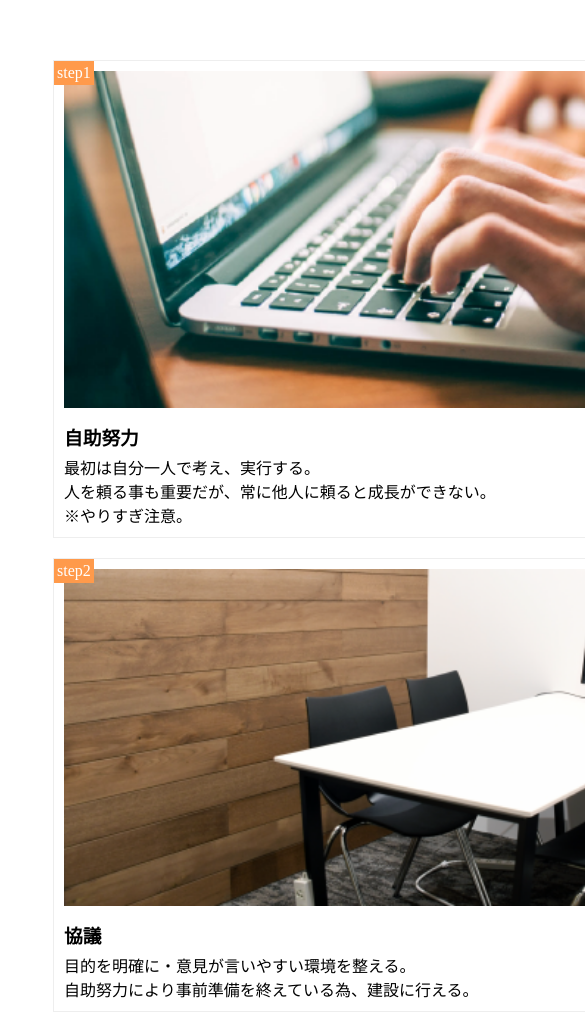
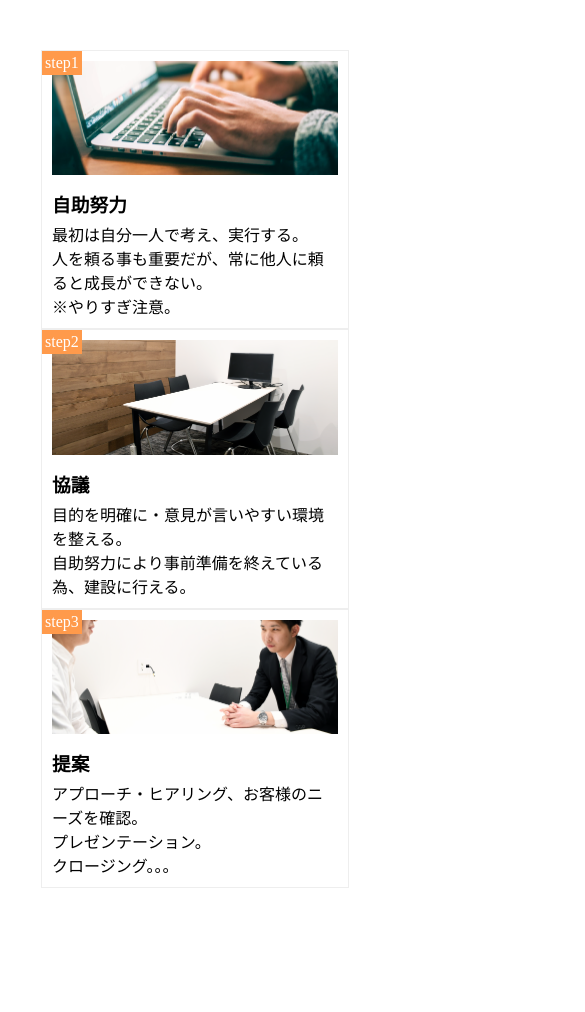
Before and after one commit to gongitune3/chapter10_task, a plain HTML site: page index.html in a window 390 px wide. Shown: the top 1012 px of the page, 585 px wide, since content can reach past the window. After the commit the page ends 938 px from the top, so only its background shows below. Drawn offline with Linux system fonts and the light colour scheme.

Commit message:
again-add

```diff
--- a/index.css
+++ b/index.css
@@ -117,12 +117,12 @@ footer p {
     header {
        width: 90%;
     }
-    /* main { */
-        /* width: 90%;
-    } */
+    main {
+        width: 90%;
+    }
     .main-contet {
         width: 90%;
-        margin: 10px 5%;
+        margin: 0px 5%;
     }
     .content-img1, .content-img2, .content-img3{
         height: 0;
```
